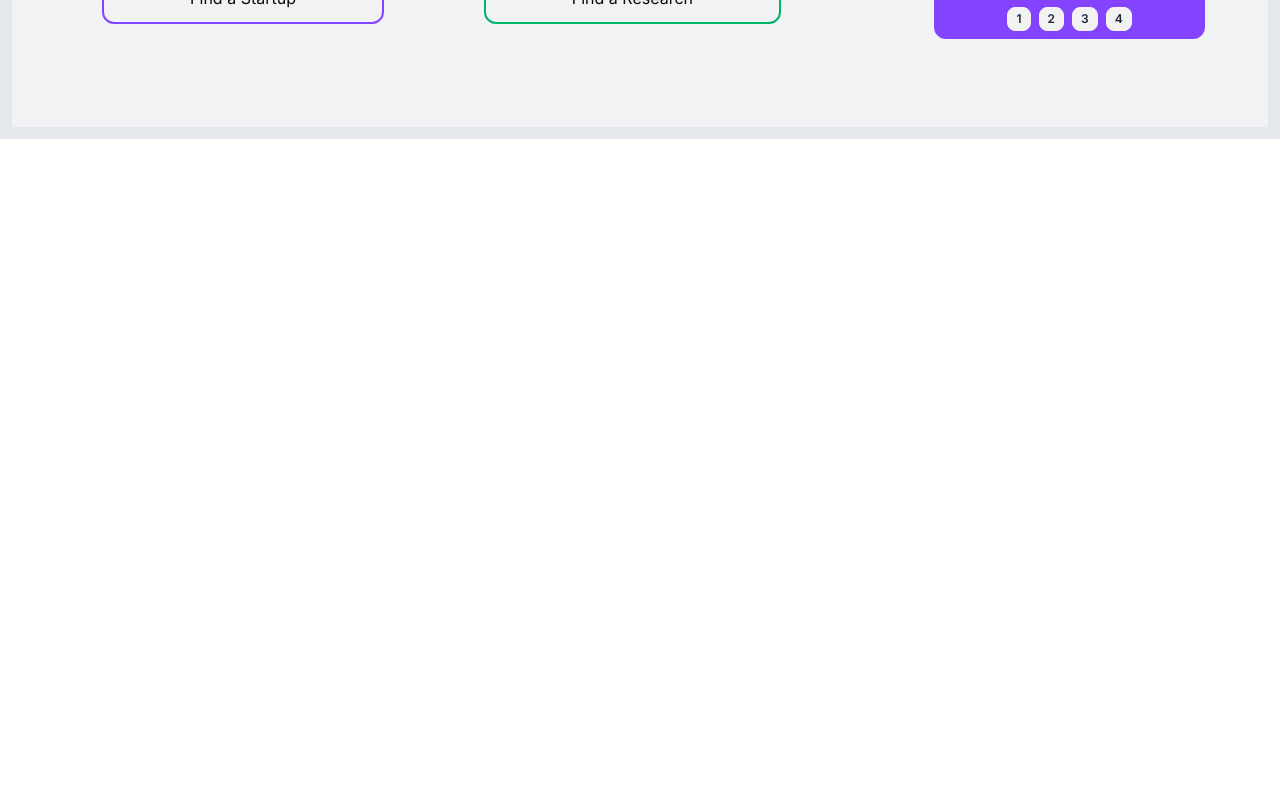
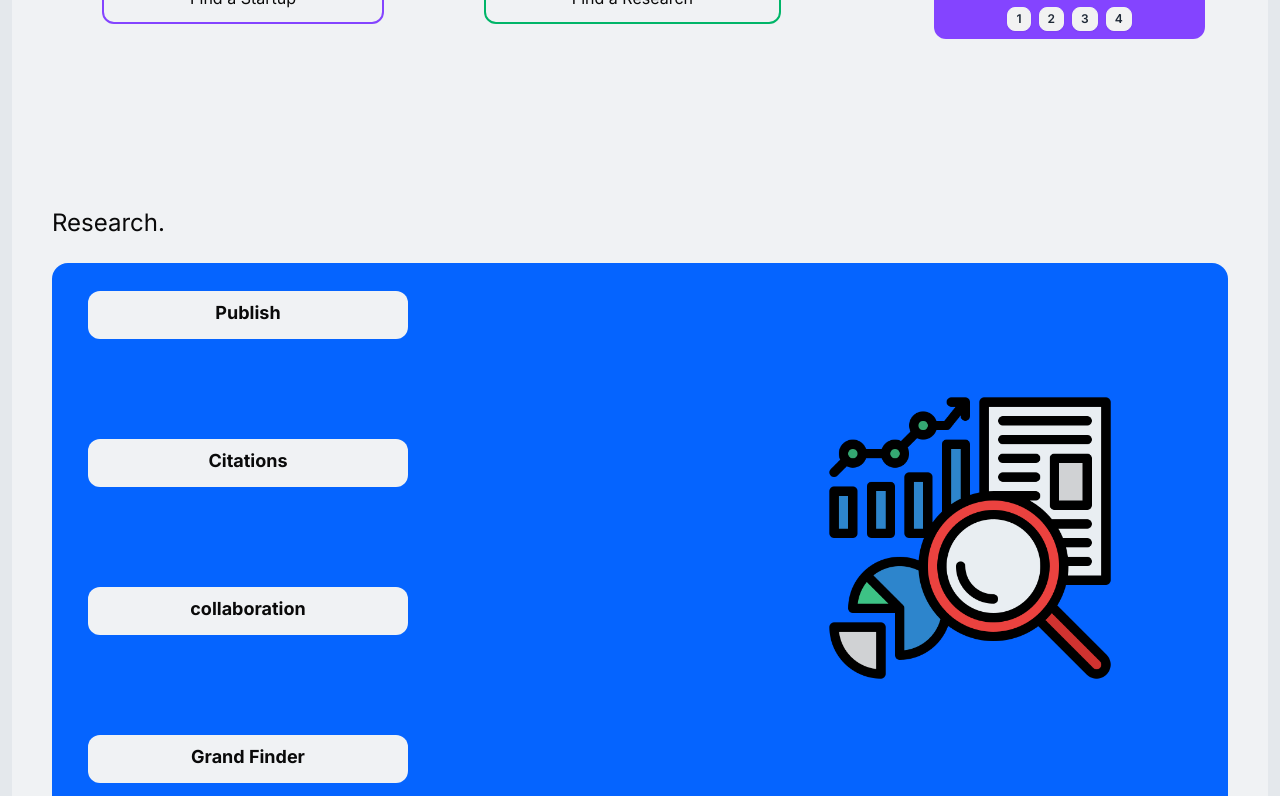
Before and after one commit to shing1Sks/innostation, a Next.js app: page / in a window 1280 px wide. Shown: the part 1520-2316 px from the top of the page. Before the commit the page ends 1659 px from the top, so only its background shows below. Built offline with nearby package versions, Linux system fonts and the light colour scheme.

Commit message:
feat:Add Page4 component and update HomeSec component

```diff
--- /dev/null
+++ b/components/Home/Page4.jsx
@@ -0,0 +1,29 @@
+import React from 'react'
+import Image from 'next/image'
+
+const Page4 = () => {
+  return (
+    <div className='min-h-screen bg-backgroundWhite w-full'>
+        <div className="text-2xl pl-10 pt-20 mb-6">Research.</div>
+        <div className=" flex ml-10 mr-10 mb-10 bg-containerBlue h-[550px] rounded-2xl gap-96">
+            <div className="p-7">
+            <div className="bg-backgroundWhite ml-2 mb-[100px] rounded-xl h-12 w-80 text-center p-2 font-bold text-lg">Publish</div>
+            <div className="bg-backgroundWhite ml-2 mb-[100px] rounded-xl h-12 w-80 text-center p-2 font-bold text-lg">Citations</div>
+            <div className="bg-backgroundWhite ml-2 mb-[100px] rounded-xl h-12 w-80 text-center p-2 font-bold text-lg">collaboration</div>
+            <div className="bg-backgroundWhite ml-2 mb-[100px] rounded-xl h-12 w-80 text-center p-2 font-bold text-lg">Grand Finder</div>
+            </div>
+            <div className='flex justify-center items-center pr-20'>
+                <Image
+                className='flex '
+                src="/image6.png"
+                width={300}
+                height={100}
+                alt='img'
+                />
+            </div>
+        </div>
+    </div>
+  )
+}
+
+export default Page4
--- a/components/HomeSec.jsx
+++ b/components/HomeSec.jsx
@@ -2,6 +2,8 @@ import React from "react";
 import Header from "./Header";
 import Page1 from "./Home/Page1";
 import Page2 from "./Home/Page2";
+import Footer from "./Footer";
+import Page4 from "./Home/Page4";
 
 function HomeSec() {
   return (
@@ -9,6 +11,8 @@ function HomeSec() {
       <Header />
       <Page1 />
       <Page2 />
+      <Page4 />
+      <Footer />
     </div>
   );
 }
--- a/tailwind.config.js
+++ b/tailwind.config.js
@@ -14,7 +14,9 @@ module.exports = {
       colors: {
         paleGreen: "#E0ECE8",
         buttonBlue: "#0061ff",
+        backgroundWhite: "#F0F2F4",
         background: "hsl(var(--background))",
+        containerBlue: "#0564ff",
         foreground: "hsl(var(--foreground))",
         card: {
           DEFAULT: "hsl(var(--card))",
```
Also changed, not shown: public/image6.png (added).
